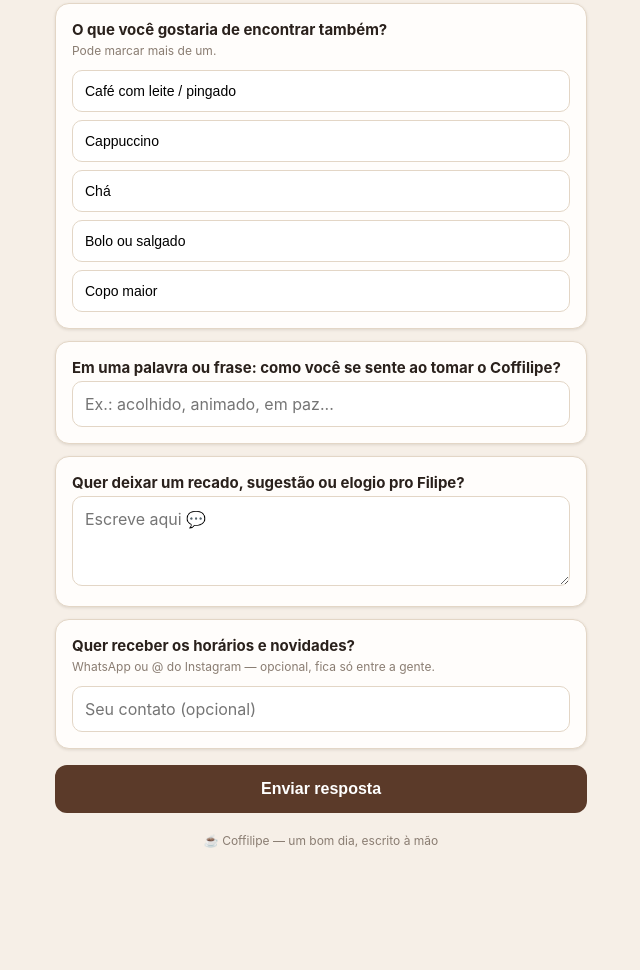
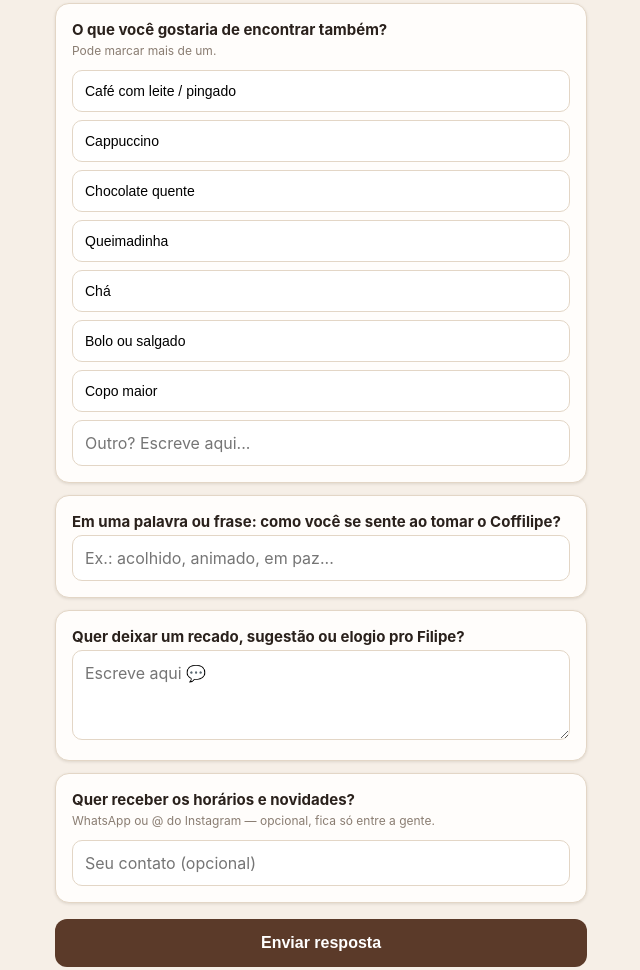
Before and after one commit to filipeaugusto14/pesquisa-coffilipe, a plain HTML site: page index.html in a window 1280 px wide. Shown: the part 2289-3259 px from the top of the page, without its empty margins (319-959 px from the left). Before the commit the page ends 3193 px from the top, so only its background shows below. Drawn offline with Linux system fonts and the light colour scheme.

Commit message:
Pesquisa: chocolate quente, queimadinha e campo outro

```diff
--- a/index.html
+++ b/index.html
@@ -143,10 +143,13 @@
         <div class="opcoes" data-campo="produtos" data-multi="1">
           <button type="button" class="opt">Café com leite / pingado</button>
           <button type="button" class="opt">Cappuccino</button>
+          <button type="button" class="opt">Chocolate quente</button>
+          <button type="button" class="opt">Queimadinha</button>
           <button type="button" class="opt">Chá</button>
           <button type="button" class="opt">Bolo ou salgado</button>
           <button type="button" class="opt">Copo maior</button>
         </div>
+        <input id="produtos-outro" type="text" placeholder="Outro? Escreve aqui..." style="margin-top:8px">
       </div>
 
       <div class="q">
@@ -236,6 +239,8 @@
       resp.sentimento = document.getElementById('sentimento').value;
       resp.recado = document.getElementById('recado').value;
       resp.contato = document.getElementById('contato').value;
+      var pOutro = document.getElementById('produtos-outro').value.trim();
+      if (pOutro) resp.produtos = resp.produtos.concat([pOutro]);
 
       var erro = document.getElementById('erro');
       if(!resp.frequencia || resp.nps===null || !resp.sabor || !resp.temperatura || !resp.notaAtendimento || !resp.impactoMensagem){
```
